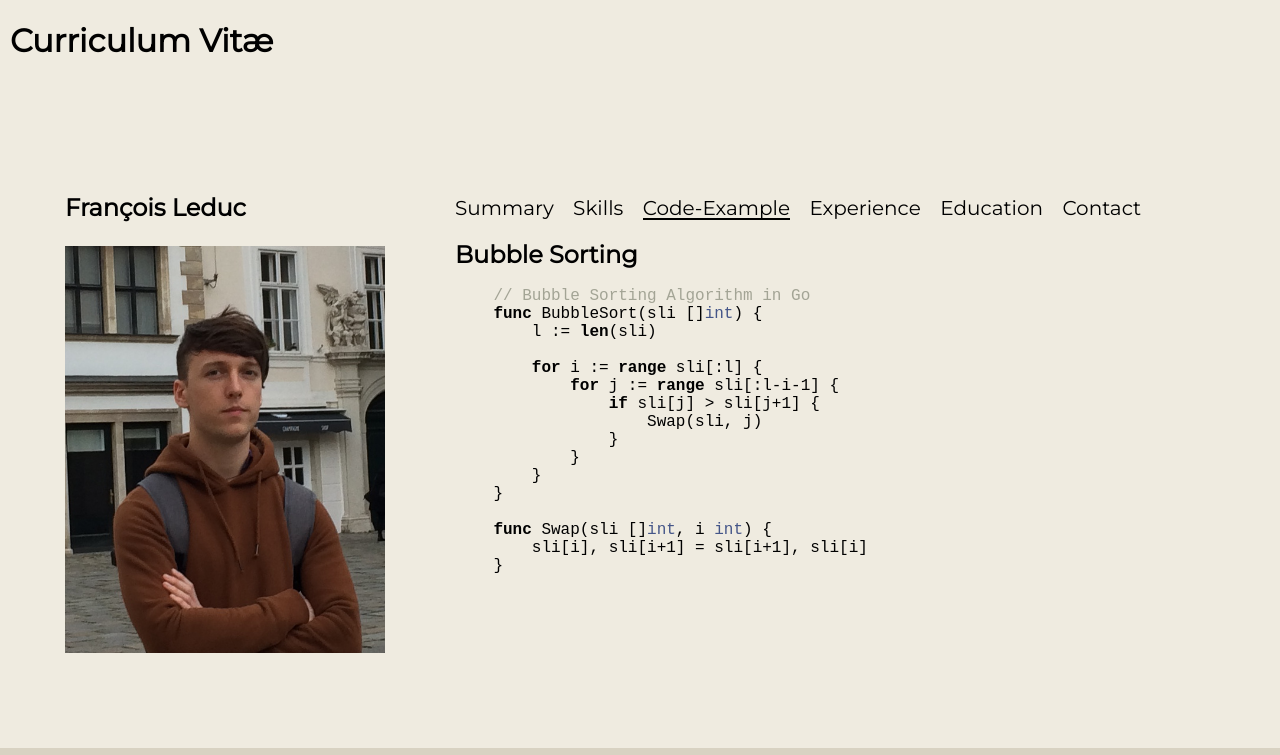
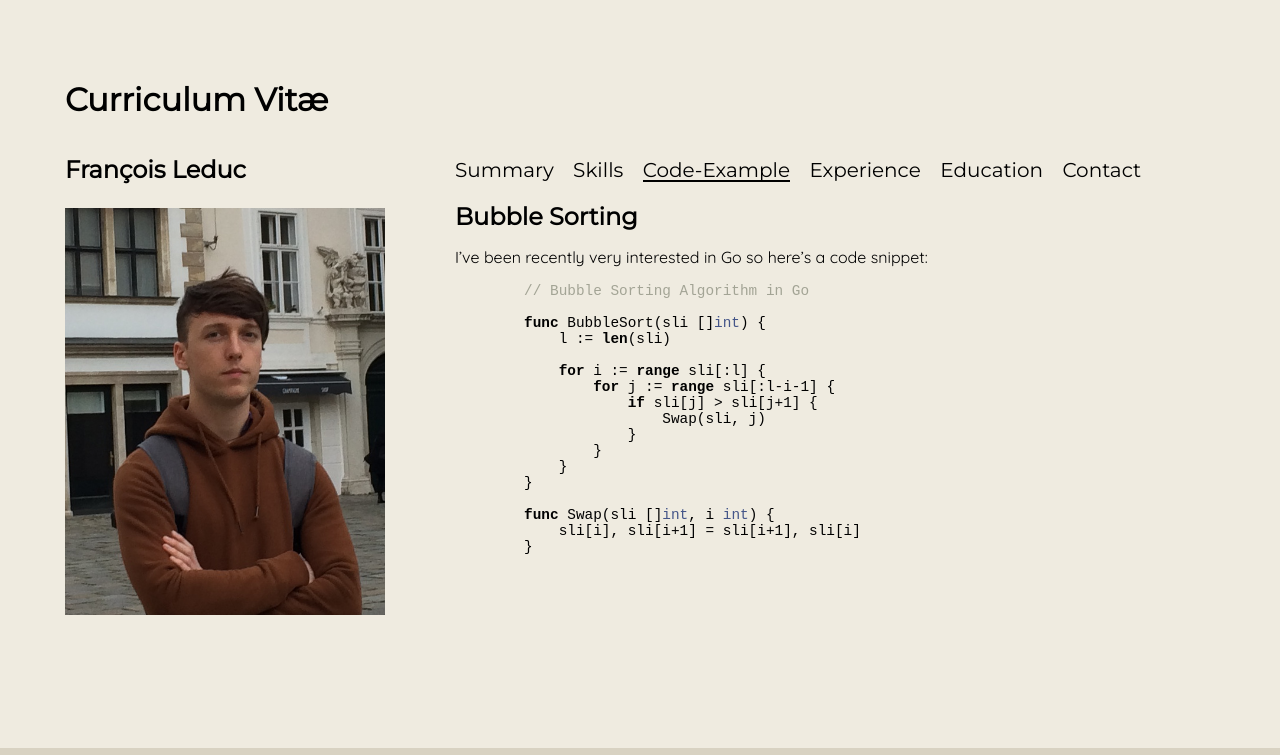
Before and after one commit to heavsta/rsschool-cv, a plain HTML site: page index.html in a window 1280 px wide. Both pictures are taken after a click on the item "Code-Example". Shown: the top 755 px of the page. Drawn offline with Linux system fonts and the light colour scheme; grey boxes are pictures that could not be loaded.

Commit message:
fix: fixed header floating

```diff
--- a/index.html
+++ b/index.html
@@ -12,6 +12,7 @@
     <script defer src="script.js"></script>
 </head>
 <body>
+    <div>
         <header>
             <h1>Curriculum Vitæ</h1>
         </header>
@@ -69,9 +70,11 @@
 
                 <section id="code-example">
                     <h2>Bubble Sorting</h2>
+                    <p>I’ve been recently very interested in Go so here’s a code snippet:</p>
                     <pre>
                         <code>
         <span class="comment">// Bubble Sorting Algorithm in Go</span>
+
         <span class="key-word">func</span> BubbleSort(sli []<span class="type">int</span>) {
             l := <span class="key-word">len</span>(sli)
 
@@ -179,6 +182,7 @@
                 </section>
             </div>
         </main>
+    </div>
 
     <footer>
         <ul>
--- a/style.css
+++ b/style.css
@@ -28,7 +28,7 @@ ul.no-bullet li {
 }
 
 code {
-    font-size: 1rem;
+    font-size: 0.9rem;
 }
 
 code .comment {
@@ -57,7 +57,8 @@ svg {
 **/
 
 header h1 {
-    padding: 0 10px;
+    width: 1150px;
+    margin: 10vh auto 2vh auto;
 }
 
 
@@ -153,8 +154,8 @@ aside .portrait img {
     display: block;
 }
 
-.article #code-example p, #code-example h2 {
-    margin: 0;
+.article #code-example p {
+    margin-bottom: 0;
 }
 
 .article #education ul {
```
Lines whose indentation alone changed are shown as unchanged.
